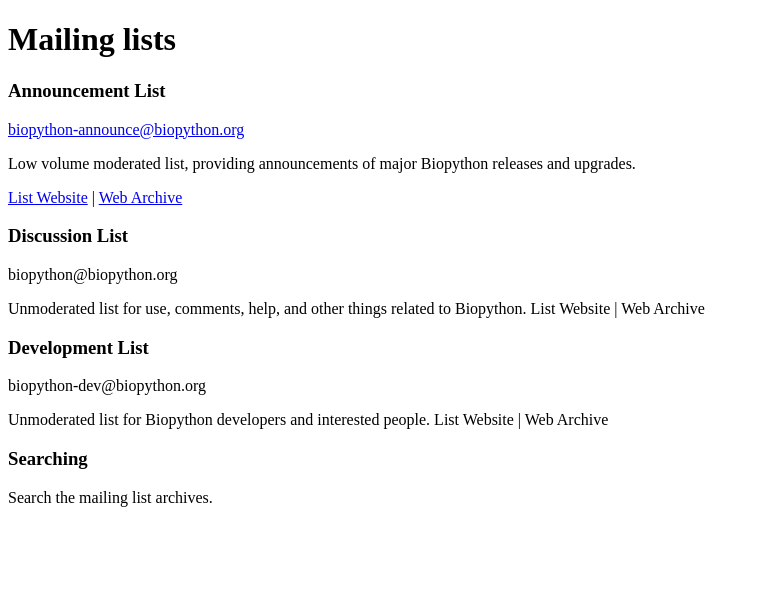
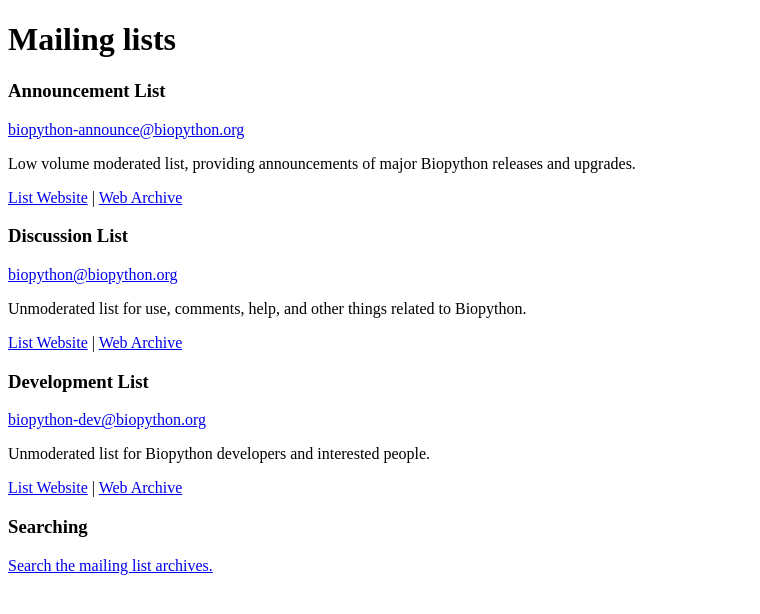
Before and after one commit to biopython/biopython.github.io, a Jekyll site: the page built from wiki/Mailing_lists.md, in a window 1280 px wide. Shown: the top 614 px of the page, without its empty margins (0-760 px from the left). Built offline with Jekyll 4.4.1, drawn with Linux system fonts in a browser that asks for light colours; part of the change alters nothing that is shown.

Commit message:
Change to wiki page

```diff
--- a/wiki/Mailing_lists.md
+++ b/wiki/Mailing_lists.md
@@ -17,18 +17,24 @@ Website](http://www.biopython.org/mailman/listinfo/biopython-announce/)
 
 ### Discussion List
 
-biopython@biopython.org
+<biopython@biopython.org>
 
 Unmoderated list for use, comments, help, and other things related to
-Biopython. List Website | Web Archive
+Biopython.
+
+[List Website](http://www.biopython.org/mailman/listinfo/biopython/) |
+[Web Archive](http://www.biopython.org/pipermail/biopython/)
 
 ### Development List
 
-biopython-dev@biopython.org
+<biopython-dev@biopython.org>
 
-Unmoderated list for Biopython developers and interested people. List
-Website | Web Archive
+Unmoderated list for Biopython developers and interested people.
+
+[List Website](http://www.biopython.org/mailman/listinfo/biopython-dev/)
+| [Web Archive](http://www.biopython.org/pipermail/biopython-dev/)
 
 ### Searching
 
-Search the mailing list archives.
+[Search the mailing list
+archives.](http://search.open-bio.org/cgi-bin/mail-search.cgi)
```
Also changed, not shown: 1 other file.
